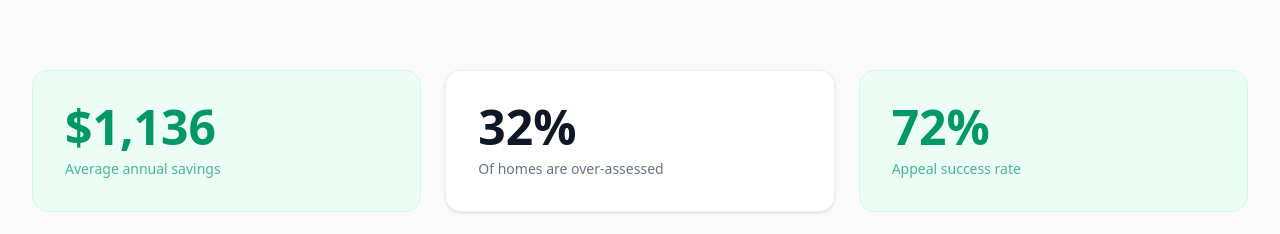
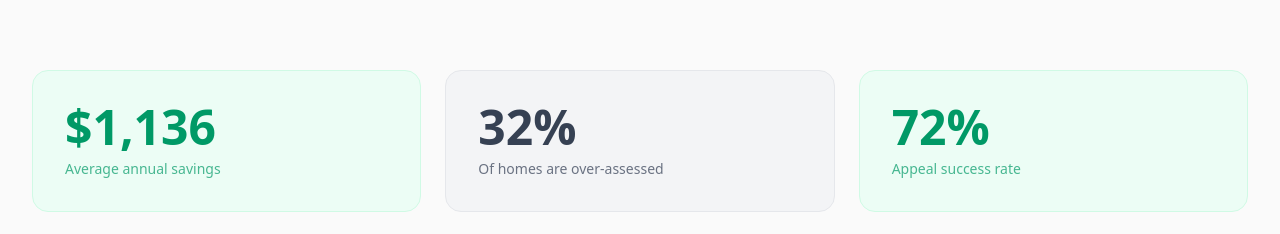
Before and after one commit to lati-bot/overtaxed, a Next.js app: page / in a window 1280 px wide. Shown: the part 718-952 px from the top of the page. Built offline with nearby package versions, Linux system fonts and the light colour scheme.

Commit message:
Middle stat card: subtle gray tint instead of plain white

```diff
--- a/src/app/page.tsx
+++ b/src/app/page.tsx
@@ -296,8 +296,8 @@ export default function Home() {
               <div className={`text-4xl sm:text-5xl font-bold ${isDark ? "text-emerald-400" : "text-emerald-600"}`}>$1,136</div>
               <div className={`mt-1 sm:mt-2 text-sm ${isDark ? "text-emerald-300/70" : "text-emerald-600/70"}`}>Average annual savings</div>
             </div>
-            <div className={`p-6 sm:p-8 rounded-2xl border ${isDark ? "bg-white/[0.02] border-white/10" : "bg-white border-black/5 shadow-sm"}`}>
-              <div className={`text-4xl sm:text-5xl font-bold ${isDark ? "text-white" : "text-gray-900"}`}>32%</div>
+            <div className={`p-6 sm:p-8 rounded-2xl border ${isDark ? "bg-gray-500/10 border-gray-500/20" : "bg-gray-100 border-gray-200"}`}>
+              <div className={`text-4xl sm:text-5xl font-bold ${isDark ? "text-gray-300" : "text-gray-700"}`}>32%</div>
               <div className={`mt-1 sm:mt-2 text-sm ${isDark ? "text-gray-400" : "text-gray-500"}`}>Of homes are over-assessed</div>
             </div>
             <div className={`p-6 sm:p-8 rounded-2xl border ${isDark ? "bg-emerald-500/10 border-emerald-500/20" : "bg-emerald-50 border-emerald-100"}`}>
```
